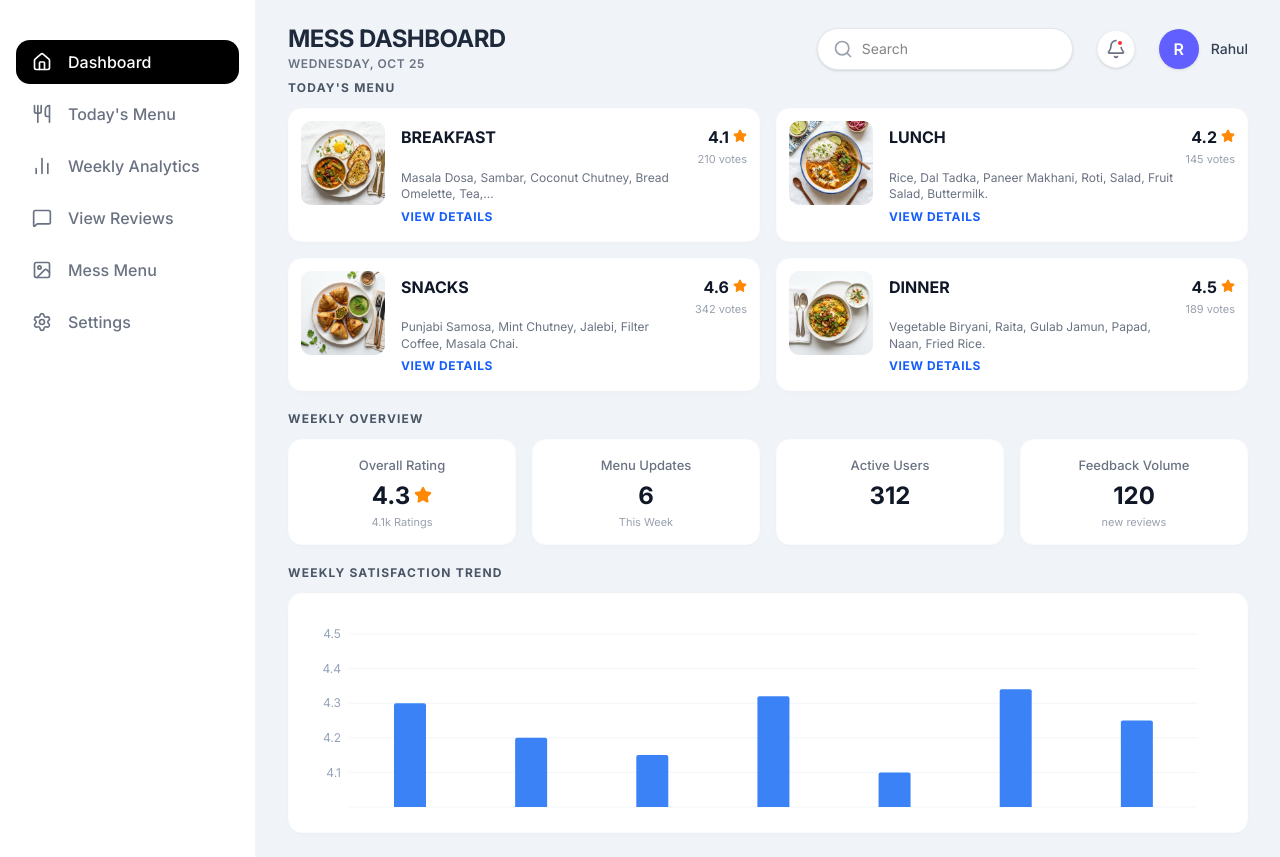
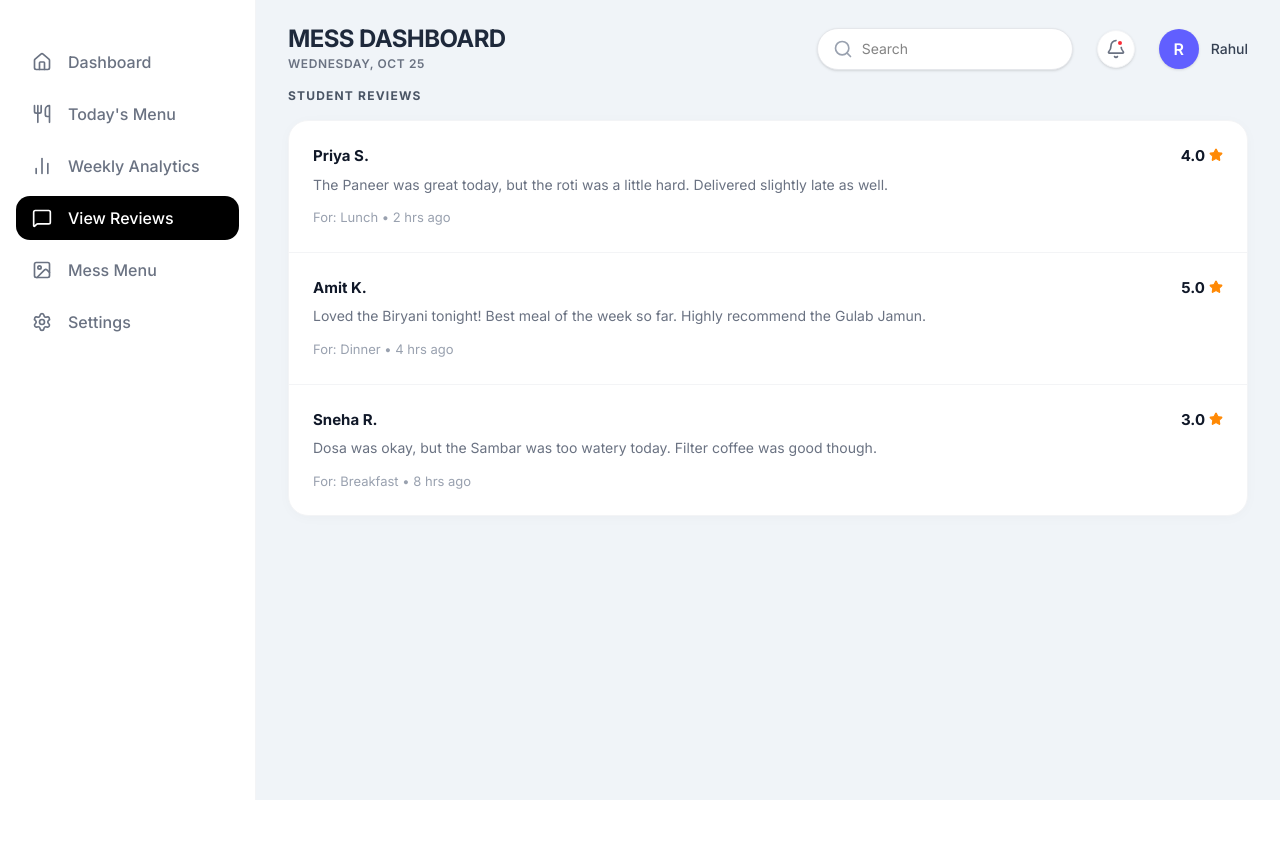
Before and after one commit to SwarnabhG07/messcheck, a Next.js app: page / in a window 1280 px wide. After the commit the page ends 800 px from the top, so only its background shows below. Built offline with nearby package versions, Linux system fonts and the light colour scheme.

Commit message:
feat: add reviews section and tab navigation to dashboard

```diff
--- a/app/page.tsx
+++ b/app/page.tsx
@@ -1,5 +1,6 @@
 "use client";
 
+import { useState } from "react";
 import Image from "next/image";
 import {
   Home,
@@ -78,18 +79,50 @@ const chartData = [
   { name: "Sun", value: 4.25 },
 ];
 
+const reviewsData = [
+  {
+    name: "Priya S.",
+    rating: "4.0",
+    text: "The Paneer was great today, but the roti was a little hard. Delivered slightly late as well.",
+    for: "Lunch",
+    time: "2 hrs ago",
+  },
+  {
+    name: "Amit K.",
+    rating: "5.0",
+    text: "Loved the Biryani tonight! Best meal of the week so far. Highly recommend the Gulab Jamun.",
+    for: "Dinner",
+    time: "4 hrs ago",
+  },
+  {
+    name: "Sneha R.",
+    rating: "3.0",
+    text: "Dosa was okay, but the Sambar was too watery today. Filter coffee was good though.",
+    for: "Breakfast",
+    time: "8 hrs ago",
+  },
+];
+
 export default function Dashboard() {
+  const [activeTab, setActiveTab] = useState("View Reviews");
+
   return (
     <div className="flex min-h-screen bg-[#f0f4f8] font-sans">
       {/* Sidebar */}
       <aside className="w-64 bg-white border-r border-gray-100 flex flex-col py-6">
         <nav className="flex-1 px-4 space-y-2 mt-4">
-          {menuItems.map((item) => (
+          {menuItems.map((item) => {
+            const isActive = item.name === activeTab;
+            return (
               <a
                 key={item.name}
                 href="#"
+                onClick={(e) => {
+                  e.preventDefault();
+                  setActiveTab(item.name);
+                }}
                 className={`flex items-center gap-4 px-4 py-2.5 rounded-xl transition-colors ${
-                item.active
+                  isActive
                     ? "bg-black text-white font-medium"
                     : "text-gray-500 hover:bg-gray-50 hover:text-gray-900 font-medium"
                 }`}
@@ -97,7 +130,8 @@ export default function Dashboard() {
                 <item.icon className="w-5 h-5" />
                 {item.name}
               </a>
-          ))}
+            );
+          })}
         </nav>
       </aside>
 
@@ -136,6 +170,8 @@ export default function Dashboard() {
         </header>
 
         <div className="px-8 pb-6 space-y-5">
+          {activeTab === "Dashboard" && (
+            <>
               {/* Today's Menu Section */}
               <section>
             <h2 className="text-gray-600 text-xs font-bold tracking-widest uppercase mb-3">
@@ -252,6 +288,37 @@ export default function Dashboard() {
               </ResponsiveContainer>
             </div>
           </section>
+            </>
+          )}
+
+          {activeTab === "View Reviews" && (
+            <section>
+              <h2 className="text-gray-600 text-xs font-bold tracking-widest uppercase mb-4 mt-2">
+                STUDENT REVIEWS
+              </h2>
+              <div className="bg-white rounded-[20px] shadow-[0_2px_15px_-3px_rgba(0,0,0,0.04)] border border-gray-100 flex flex-col">
+                {reviewsData.map((review, idx) => (
+                  <div key={idx} className={`p-6 ${idx !== reviewsData.length - 1 ? 'border-b border-gray-100' : ''}`}>
+                    <div className="flex justify-between items-center mb-1.5">
+                      <h3 className="font-bold text-gray-900 text-[15px]">
+                        {review.name}
+                      </h3>
+                      <div className="flex items-center gap-1 font-bold text-gray-900 text-[15px]">
+                        {review.rating}
+                        <Star className="w-[14px] h-[14px] text-orange-400 fill-orange-400 mb-0.5" />
+                      </div>
+                    </div>
+                    <p className="text-gray-500 text-[14px] leading-relaxed mb-3">
+                      {review.text}
+                    </p>
+                    <div className="text-gray-400 text-[13px]">
+                      For: {review.for} &bull; {review.time}
+                    </div>
+                  </div>
+                ))}
+              </div>
+            </section>
+          )}
         </div>
       </main>
     </div>
```
Lines whose indentation alone changed are shown as unchanged.
